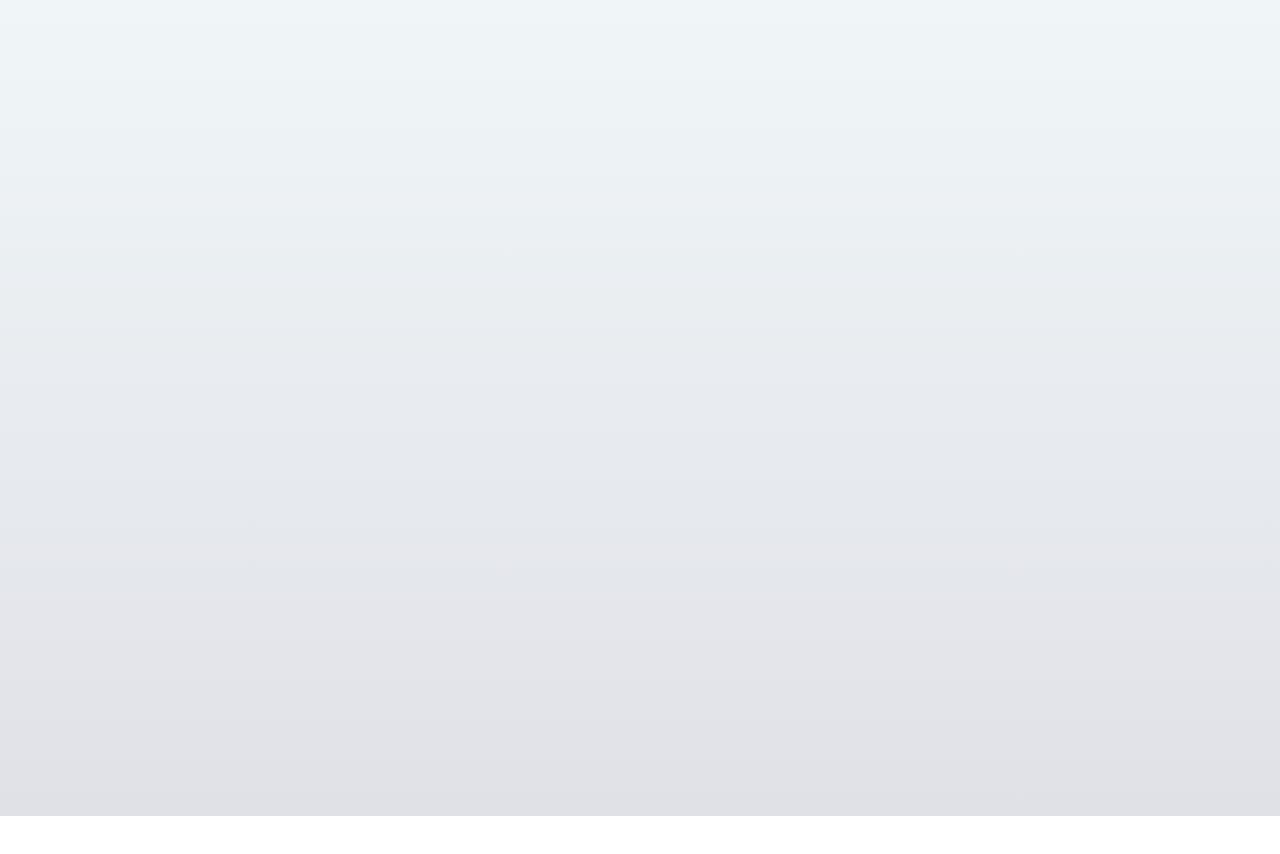
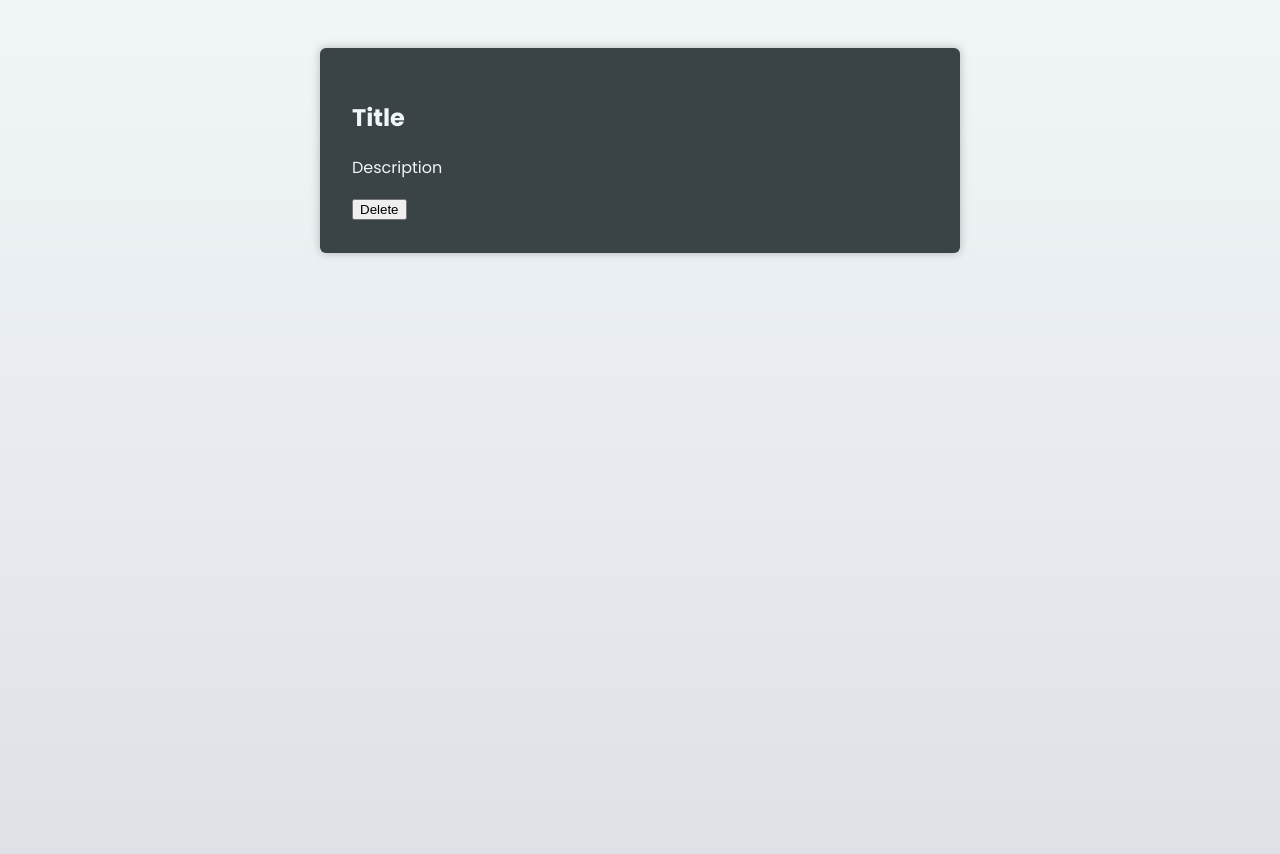
Before and after one commit to avijeetpandey/react-using-typescript, a React (Vite) app: page / in a window 1280 px wide. Before the commit the page ends 816 px from the top, so only its background shows below. Built offline with nearby package versions, Linux system fonts and the light colour scheme; the HTML template or start-up script is replaced by a standard one.

Commit message:
Add: initial code for card

```diff
--- a/src/App.tsx
+++ b/src/App.tsx
@@ -1,5 +1,11 @@
+import CourseGoal from "./components/CourseGoal";
+
 function App() {
-  return <></>;
+  return (
+    <main>
+      <CourseGoal />
+    </main>
+  );
 }
 
 export default App;
--- /dev/null
+++ b/src/components/CourseGoal.tsx
@@ -0,0 +1,11 @@
+export default function CourseGoal() {
+  return (
+    <article>
+      <div>
+        <h2>Title</h2>
+        <p>Description</p>
+      </div>
+      <button>Delete</button>
+    </article>
+  );
+}
```
